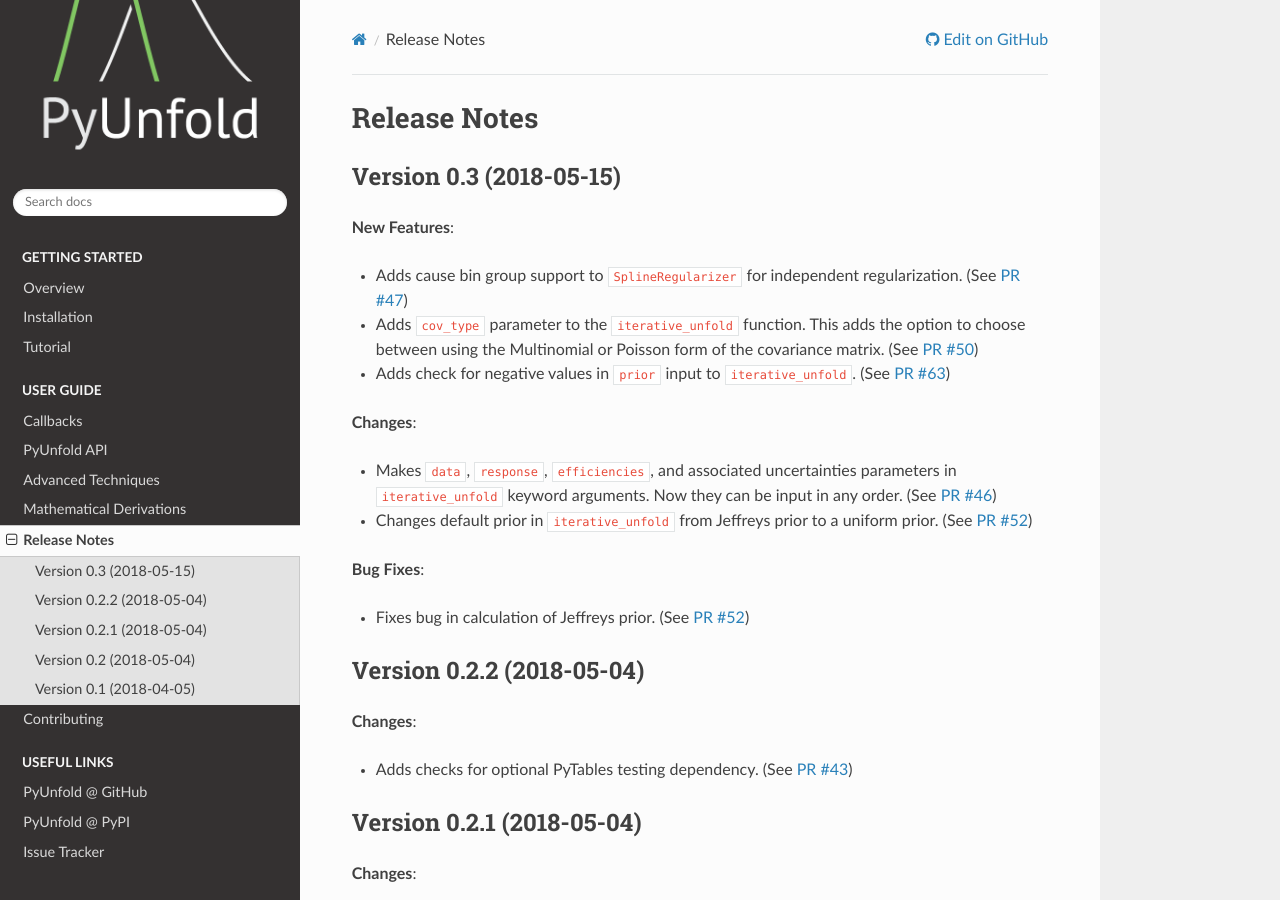
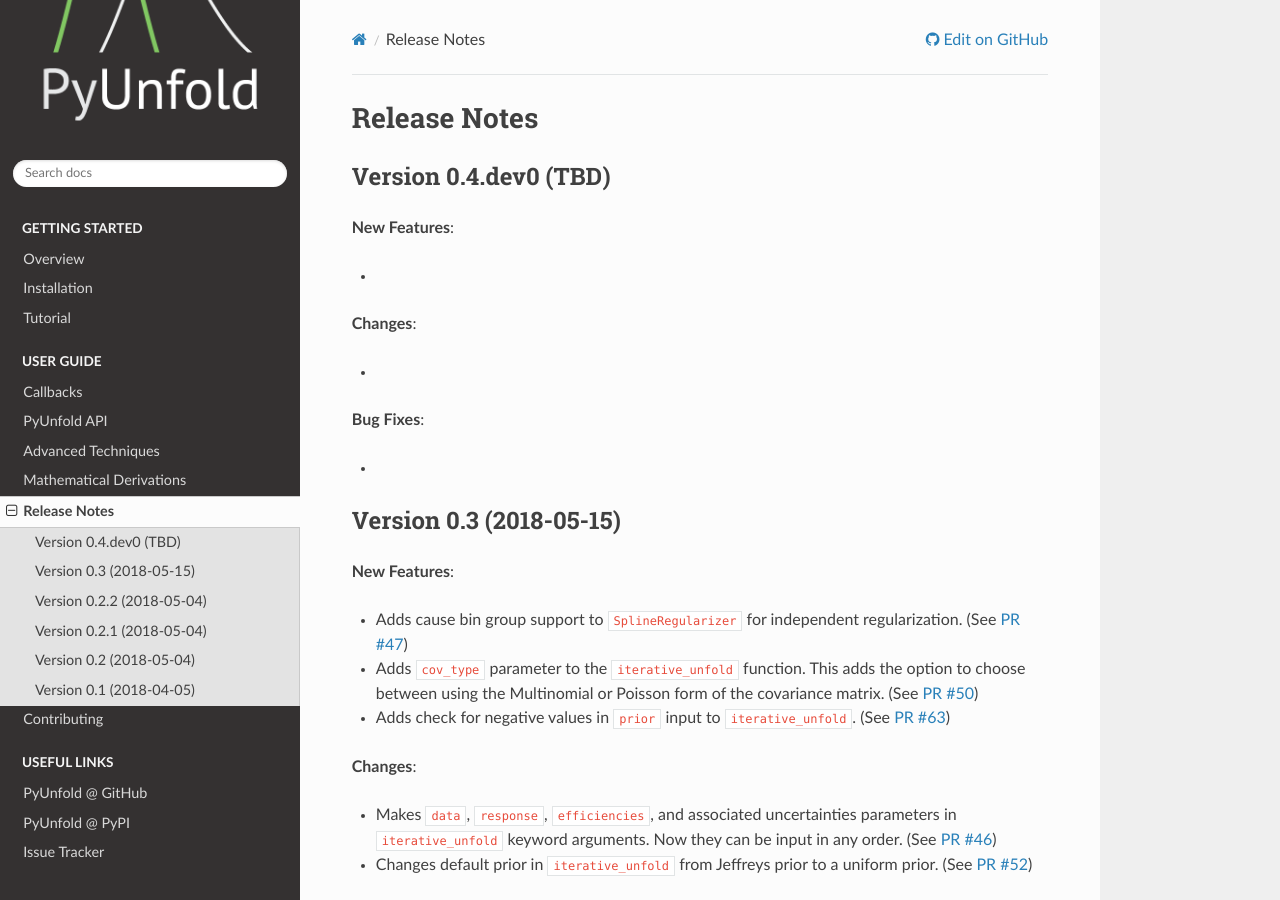
Before and after one commit to jrbourbeau/pyunfold, a Sphinx documentation site: the page built from docs/source/changelog.rst, in a window 1280 px wide and 900 px high. Built offline with Sphinx 7.4.7 and the Read the Docs theme 2.0.0, drawn with Linux system fonts in a browser that asks for light colours; the version number is read from the project's files by our own code.

Commit message:
Bumps version to v0.4.dev0

```diff
--- a/docs/source/changelog.rst
+++ b/docs/source/changelog.rst
@@ -5,6 +5,22 @@
 *************
 Release Notes
 *************
+
+Version 0.4.dev0 (TBD)
+----------------------
+
+**New Features**:
+
+-
+
+**Changes**:
+
+-
+
+**Bug Fixes**:
+
+-
+
 
 Version 0.3 (2018-05-15)
 ------------------------
--- a/pyunfold/__version__.py
+++ b/pyunfold/__version__.py
@@ -1,2 +1,2 @@
 
-__version__ = '0.3'
+__version__ = '0.4.dev0'
```
